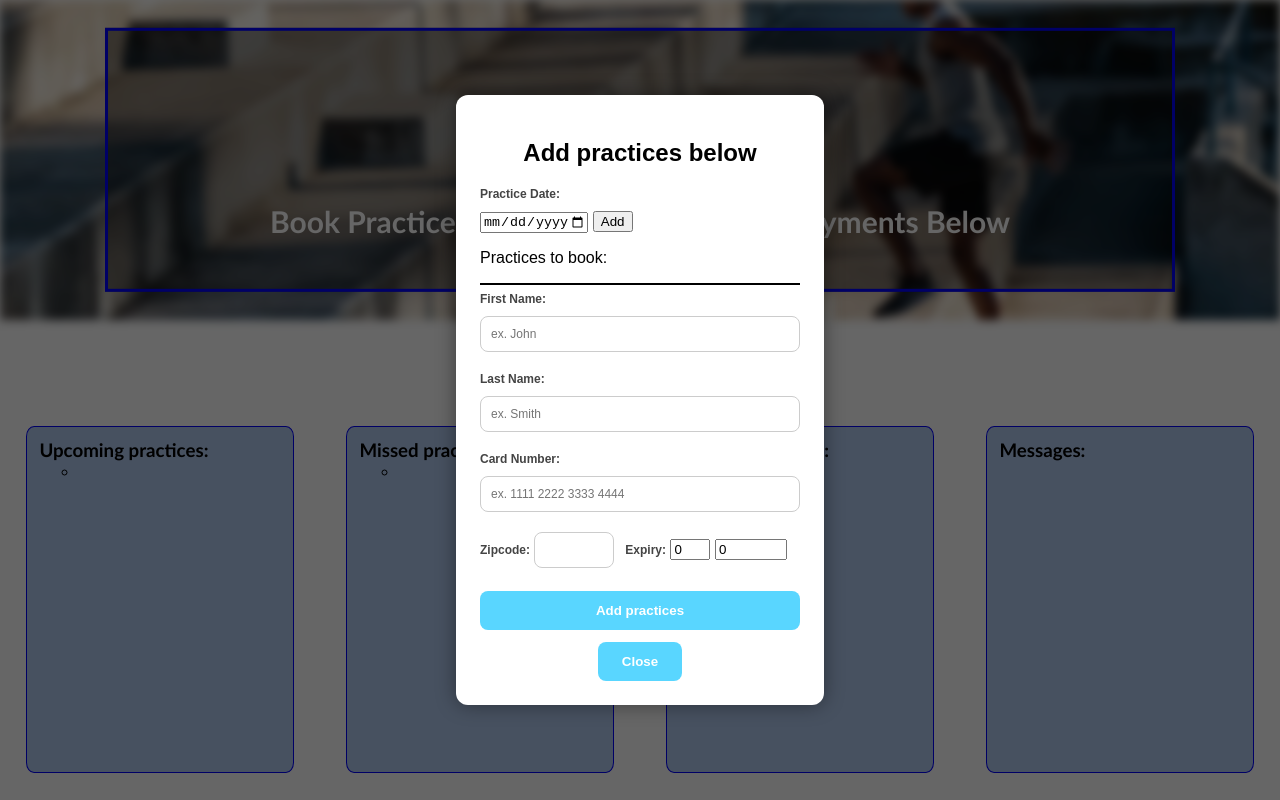
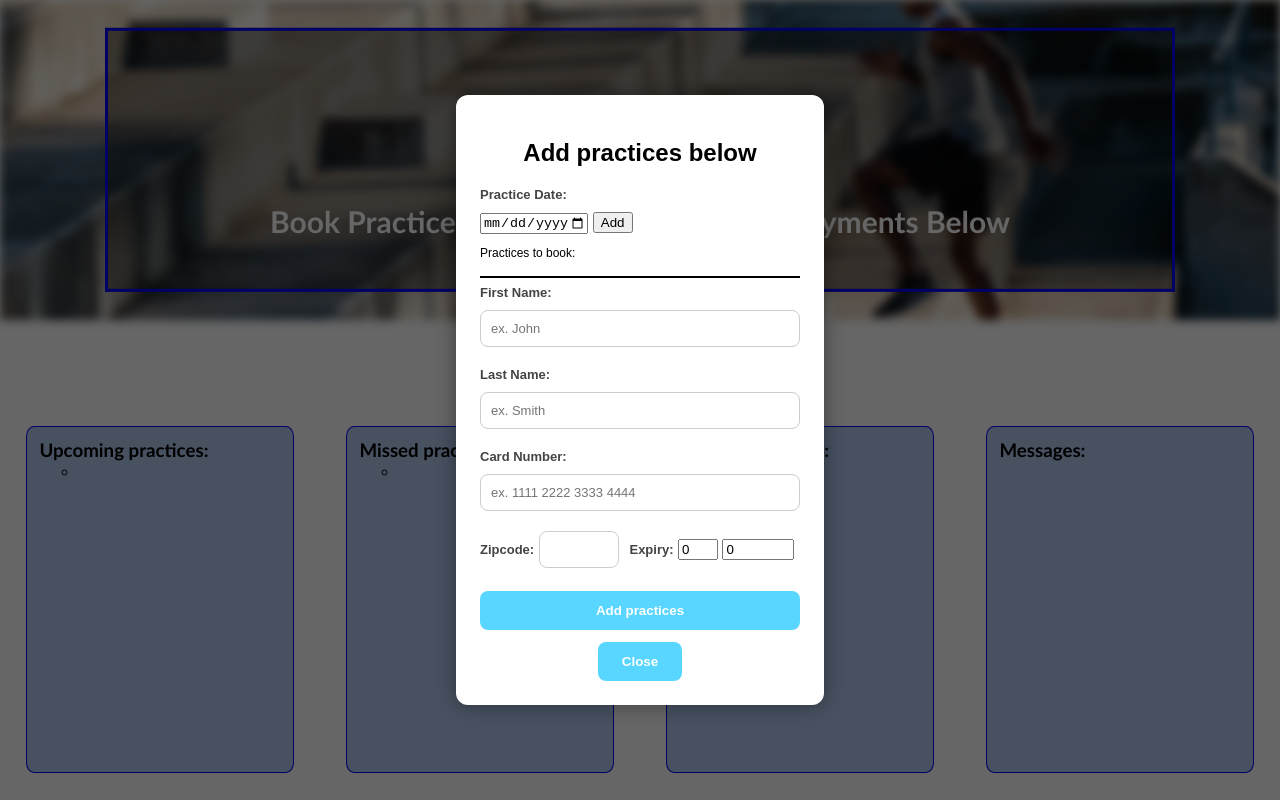
Before and after one commit to Wejd-Jabour/Recreational-Club-Membership, a plain HTML site: page Member Page/memberHome.html in a window 1280 px wide. Both pictures are taken after a click on the button "Book A Practice". Drawn offline with Linux system fonts and the light colour scheme.

Commit message:
update again

```diff
--- a/Member Page/memberHome.html
+++ b/Member Page/memberHome.html
@@ -65,7 +65,7 @@
                         <div class="">
                             <input type="date" id="cal-prac-picker" name="trip-start" value="" min="2024-04-11" max="2026-01-01" />
                             <button class="" type="button" onclick="addPractice()">Add</button>
-                            <p style="margin-bottom: 0%;">Practices to book:</p>
+                            <p style="margin-bottom: 0%; font-size: 12px;">Practices to book:</p>
                             <ul style="margin-top: 0;" id="practices-to-add"></ul>
                         </div>
 
--- a/Member Page/memberPage.css
+++ b/Member Page/memberPage.css
@@ -113,7 +113,7 @@ body {
 
 .form-label {
   margin-bottom: 10px;
-  font-size: 12px;
+  font-size: 13px;
   color: #444;
   font-weight: bold;
   text-align: left;
@@ -124,7 +124,7 @@ body {
   margin-bottom: 20px;
   border: 1px solid #ccc;
   border-radius: 8px;
-  font-size: 12px;
+  font-size: 13px;
   width: 100%;
   box-sizing: border-box;
 }
```
